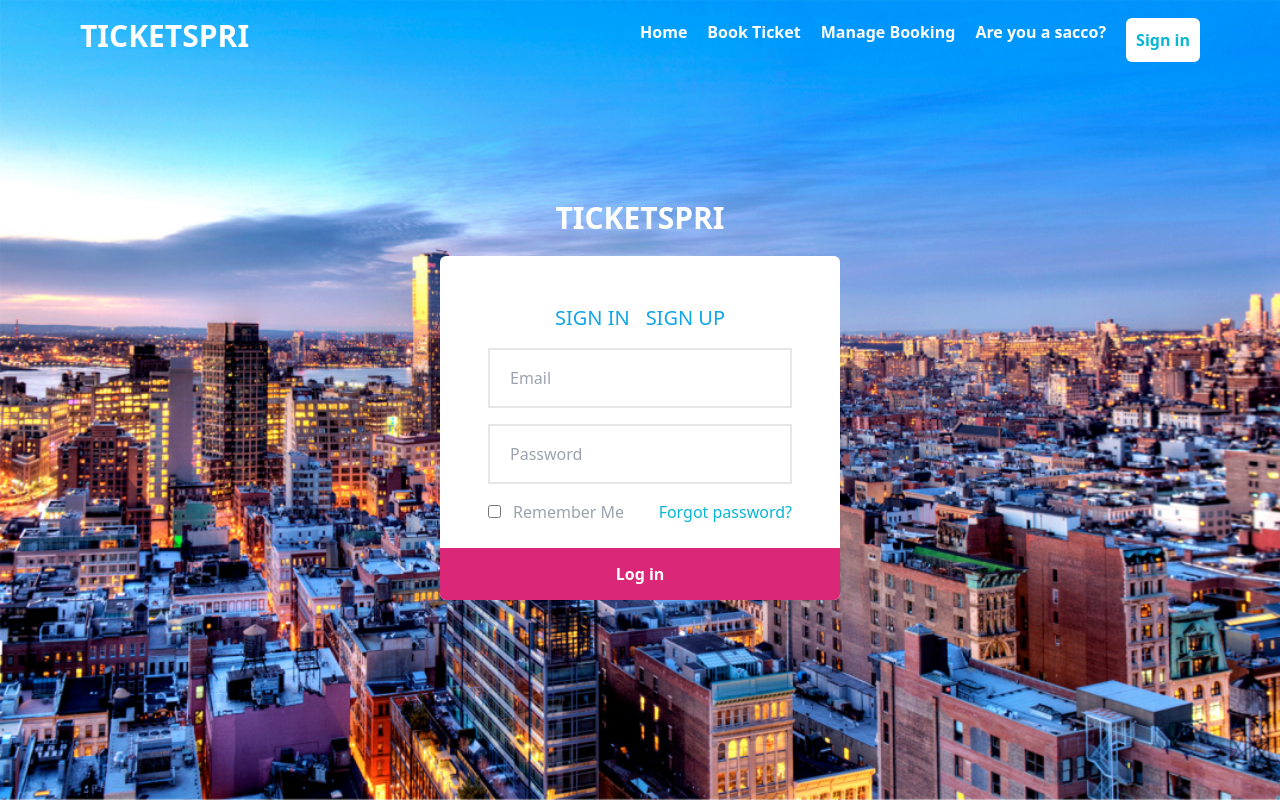
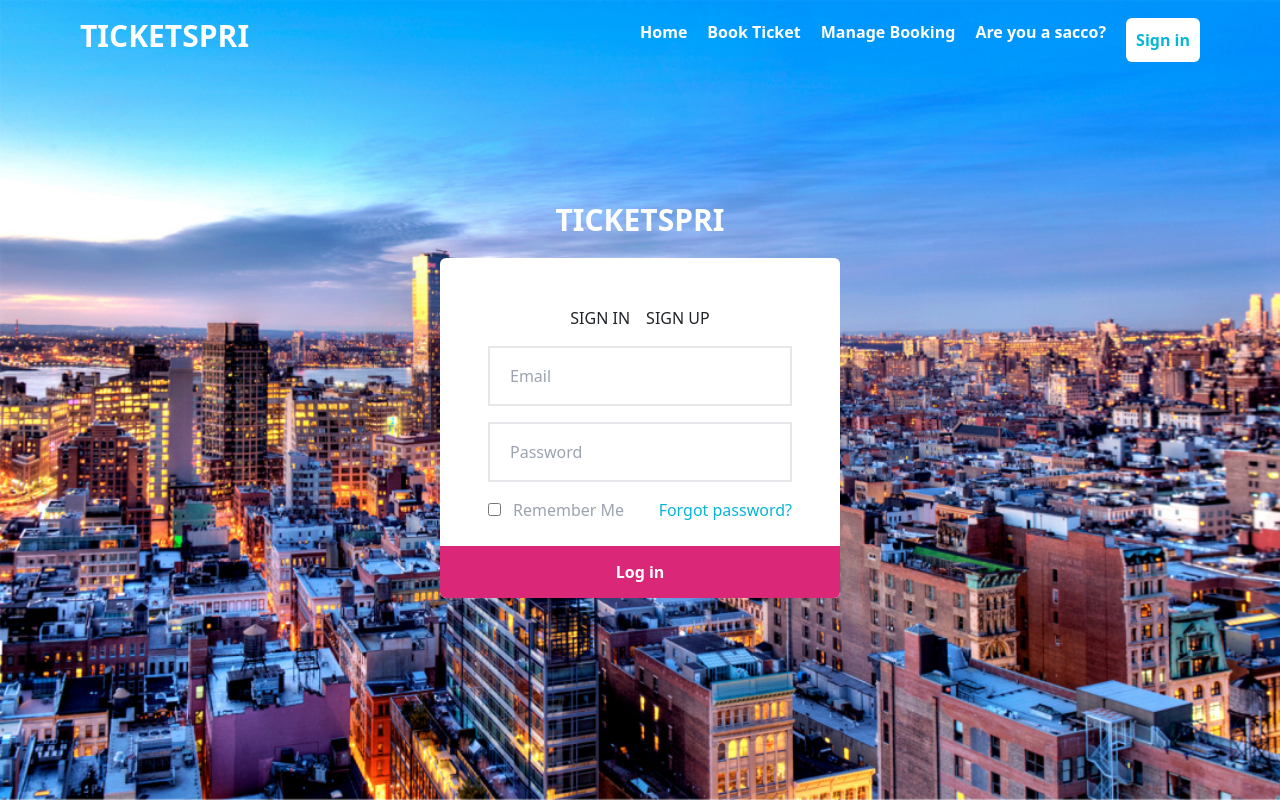
Before and after one commit to SheeTabz/TICKETSPRI, a React (Create React App) app: page /login in a window 1280 px wide. Built offline with nearby package versions, Linux system fonts and the light colour scheme.

Commit message:
Revert app css changes

```diff
--- a/src/App.css
+++ b/src/App.css
@@ -39,7 +39,7 @@
     .search{
         @apply text-gray-500
     }
-    .buton{
+    .button{
         @apply border-solid border-2 border-transparent rounded-md md:px-8  px-4 py-2 bg-pink-600 text-white hover:bg-pink-500 duration-500 font-bold h-full
     }
     .submit{
@@ -48,8 +48,8 @@
     .form>input{
         @apply border-2 border-gray-200 px-3 py-4 focus:outline-gray-200 px-5
     }
-    .btn-log{
-        @apply text-xl text-sky-500 selection:text-sky-500  focus:underline
+    .btn{
+        @apply text-xl text-cyan-500 selection:text-blue-600  focus:underline
     }
     .dashboard>li{
         @apply flex items-center p-2 text-base font-normal text-gray-700 rounded-lg dark:text-white hover:bg-gray-100 hover:bg-gray-200
```
